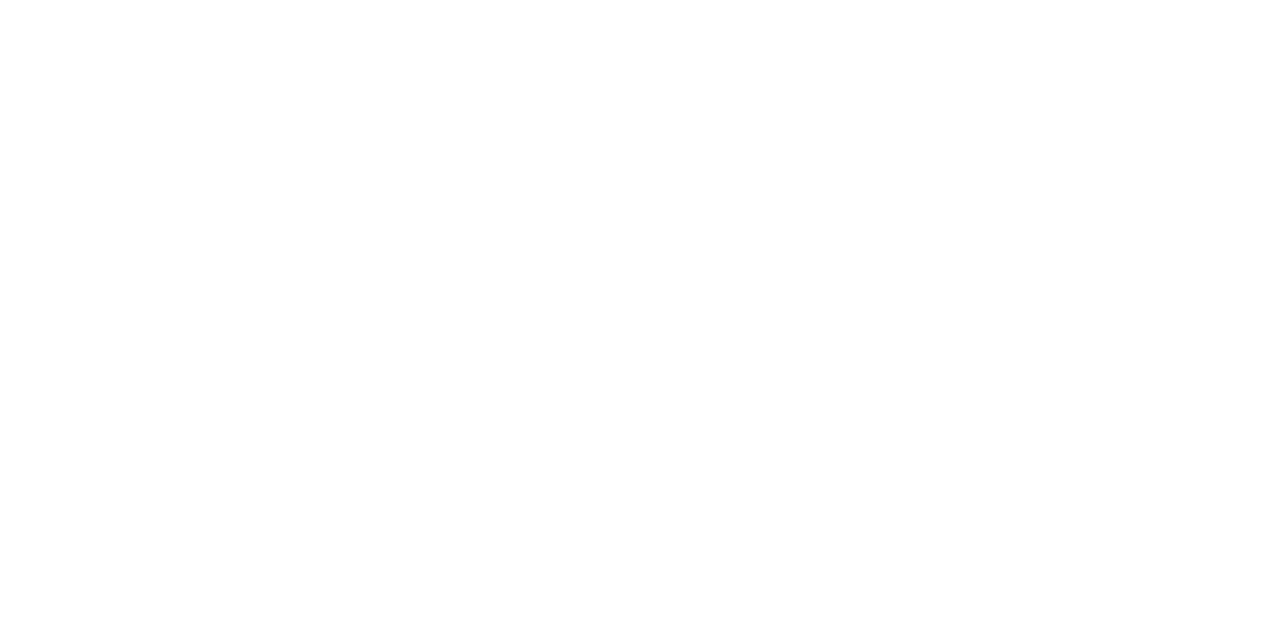
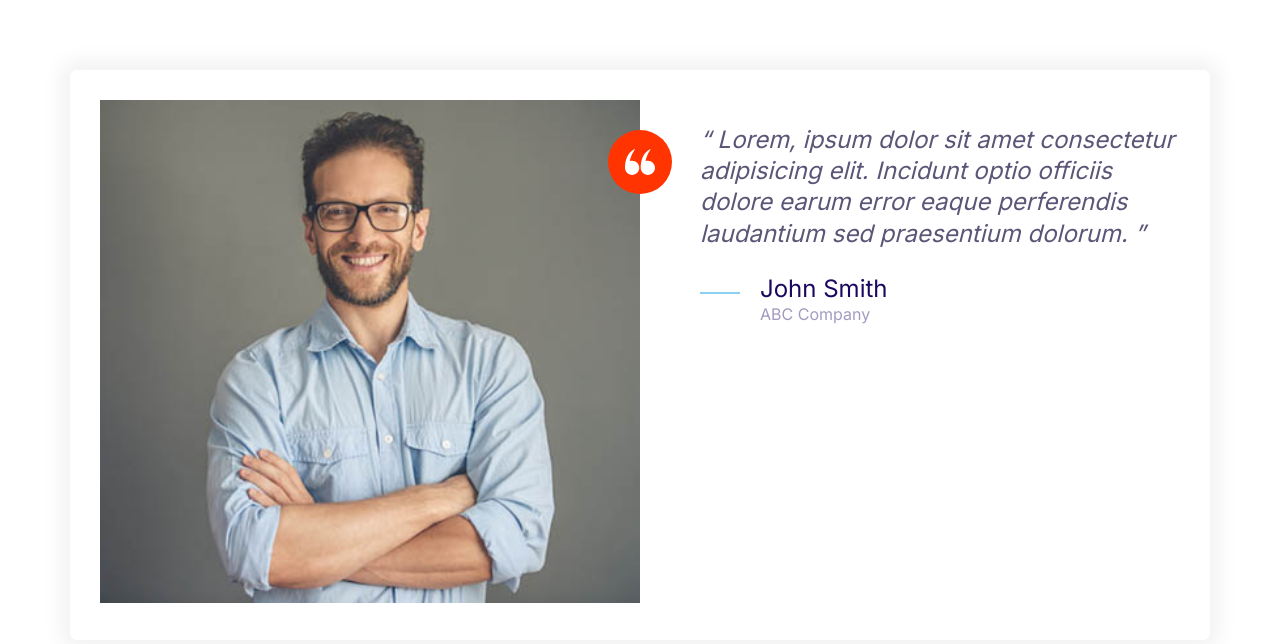
Before and after one commit to Akhil-Venkat/FrondendDemo, a plain HTML site: page index.html in a window 1280 px wide. Drawn offline with Linux system fonts and the light colour scheme.

Commit message:
Build a testimonial component

```diff
--- a/css/styles.css
+++ b/css/styles.css
@@ -5,22 +5,22 @@
   --color-headings: #1b0760;
   --color-body: #918ca4;
   --color-body-darker: #5c5577;
-  --color-border: 1px solid #ccc;
+  --color-border: #ccc;
   --border-radius: 30px;
 }
 
-/* Universal selector (*), by default this will  not apply to pseudo elemets, so explictly
-      mention. Dont use it offten since it has some perfomance implications*/
-*, *::after, *::before {
+*,
+*::after,
+*::before {
   box-sizing: border-box;
 }
 
+/* Typography */
+
 html {
-  /* 62.5% of medium size text in chrome (16 px) = 10px */
+  /* 62.5% of 16px = 10px */
   font-size: 62.5%;
 }
-
-/* Typography component */
 
 body {
   font-family: Inter, Arial, Helvetica, sans-serif;
@@ -71,16 +71,15 @@ p {
 }
 
 /* Links */
-
 a {
   text-decoration: none;
 }
 
 .link-arrow {
   color: var(--color-accent);
+  text-transform: uppercase;
   font-size: 2rem;
   font-weight: bold;
-  text-transform: uppercase;
 }
 
 .link-arrow::after {
@@ -98,8 +97,8 @@ a {
     font-size: 1.5rem;
   }
 }
+/* Badges */
 
-/* Badges */
 .badge {
   border-radius: 20px;
   font-size: 2rem;
@@ -109,20 +108,21 @@ a {
 }
 
 .badge--primary {
-  background-color: var(--color-primary);
+  background: var(--color-primary);
   color: #fff;
 }
 
 .badge--secondary {
-  background-color: var(--color-secondary);
+  background: var(--color-secondary);
   color: #fff;
 }
 
 .badge--small {
-  font-size: 1.5rem;
+  font-size: 1.6rem;
+  padding: 0.5rem 1.5rem;
 }
 
-@media screen and (max-width: 1024px) {
+@media screen and (min-width: 1024px) {
   .badge {
     font-size: 1.5rem;
   }
@@ -131,12 +131,10 @@ a {
     font-size: 1.2rem;
   }
 }
-
-/* List */
-
+/* Lists */
 .list {
   list-style: none;
-  margin-left: 0;
+  padding-left: 0;
   color: var(--color-headings);
 }
 
@@ -151,25 +149,32 @@ a {
 }
 
 .list--tick .list__item {
+  padding-left: 0.5rem;
   margin-bottom: 1rem;
-  padding-left: 0.5rem;
 }
 
-@media screen and (max-width: 1024px) {
+@media screen and (min-width: 1024px) {
   .list--tick .list__item {
     padding-left: 0;
   }
-
+}
 /* Icons */
-
-}
 .icon {
   width: 40px;
   height: 40px;
 }
 
+.icon--small {
+  width: 30px;
+  height: 30px;
+}
+
 .icon--primary {
   fill: var(--color-primary);
+}
+
+.icon--white {
+  fill: #fff;
 }
 
 .icon-container {
@@ -177,7 +182,7 @@ a {
   width: 64px;
   height: 64px;
   border-radius: 100%;
-  display: flex;
+  display: inline-flex;
   justify-content: center;
   align-items: center;
 }
@@ -187,7 +192,6 @@ a {
 }
 
 /* Buttons */
-
 .btn {
   border-radius: 40px;
   border: 0;
@@ -216,7 +220,6 @@ a {
 }
 
 .btn--secondary:hover {
-  /* My best approach is to use CSS  pre-processor like SASS  lighten(--primary-color, 10%) */
   background: #05cdf0;
 }
 
@@ -251,13 +254,12 @@ a {
   }
 }
 
-/* Input */
-
+/* Inputs */
 .input {
   border-radius: var(--border-radius);
-  border: var(--color-border);
+  border: 1px solid var(--color-border);
   color: var(--color-headings);
-  font-size: 3.5rem;
+  font-size: 2rem;
   outline: 0;
   padding: 1.5rem 3.5rem;
 }
@@ -267,7 +269,7 @@ a {
 }
 
 .input-group {
-  border: var(--color-border);
+  border: 1px solid var(--color-border);
   border-radius: var(--border-radius);
   display: flex;
 }
@@ -287,9 +289,7 @@ a {
     font-size: 1.5rem;
   }
 }
-
 /* Cards */
-
 .card {
   border-radius: 7px;
   box-shadow: 0 0 20px 10px #f3f3f3;
@@ -311,8 +311,11 @@ a {
   color: #fff;
 }
 
+.card--secondary .badge--secondary {
+  background: #02cdf1;
+}
+
 /* Plans */
-
 .plan__name {
   color: #fff;
   margin: 0;
@@ -372,9 +375,7 @@ a {
     font-size: 1.7rem;
   }
 }
-
 /* Media */
-
 .media {
   display: flex;
 }
@@ -390,9 +391,7 @@ a {
 .media__image {
   margin-top: 1rem;
 }
-
 /* Quotes */
-
 .quote {
   font-size: 3rem;
   font-style: italic;
@@ -439,5 +438,57 @@ a {
   .quote__organization {
     font-size: 1.6rem;
   }
+}
 
+/* Grids */
+.grid {
+  display: grid;
 }
+
+@media screen and (min-width: 768px) {
+  .grid--1x2 {
+    grid-template-columns: repeat(2, 1fr);
+  }
+}
+
+@media screen and (min-width: 1024px) {
+  .grid--1x3 {
+    grid-template-columns: repeat(3, 1fr);
+  }
+}
+
+/* Testimonials */
+.testimonial {
+  padding: 3rem;
+}
+
+.testimonial__image {
+  position: relative;
+  margin: 0 3rem;
+}
+
+.testimonial__image > img {
+  width: 100%;
+}
+
+.testimonial__image > .icon-container {
+  position: absolute;
+  top: 3rem;
+  right: -32px;
+}
+
+@media screen and (min-width: 768px) {
+  .testimonial__image {
+    margin: 0;
+  }
+
+  .testimonial .quote,
+  .testimonial .quote__author {
+    font-size: 2.4rem;
+  }
+
+  .testimonial .quote {
+    margin-left: 6rem;
+    margin-right: 0;
+  }
+}
--- a/index.html
+++ b/index.html
@@ -11,9 +11,40 @@
     <link rel="stylesheet" href="css/styles.css" />
 </head>
 
-<body>
+<body style="padding: 70px">
 
-
+    <div class="card testimonial">
+        <div class="grid grid--1x2">
+          <div class="testimonial__image">
+            <img src="images/testimonial.jpg" alt="A happy, smiling customer" />
+            <span class="icon-container icon-container--accent">
+              <svg class="icon icon--white icon--small">
+                <use xlink:href="images/sprite.svg#quotes"></use>
+              </svg>
+            </span>
+          </div>
+          <blockquote class="quote">
+            <p class="quote__text">
+              Lorem, ipsum dolor sit amet consectetur adipisicing elit. Incidunt optio
+              officiis dolore earum error eaque perferendis laudantium sed praesentium
+              dolorum.
+            </p>
+            <footer>
+              <div class="media">
+                <div class="media__image">
+                  <svg class="icon icon--primary quote__line">
+                    <use xlink:href="images/sprite.svg#line"></use>
+                  </svg>
+                </div>
+                <div class="media__body">
+                  <h3 class="media__title quote__author">John Smith</h3>
+                  <p class="quote__organization">ABC Company</p>
+                </div>
+              </div>
+            </footer>
+          </blockquote>
+        </div>
+      </div>
 
 </body>
 
```
Also changed, not shown: components/grids.html (added, +10 -0 lines), images/testimonial.jpg (added).
